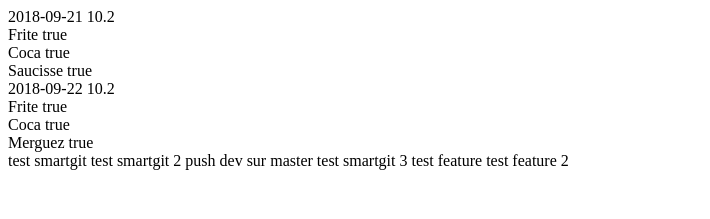
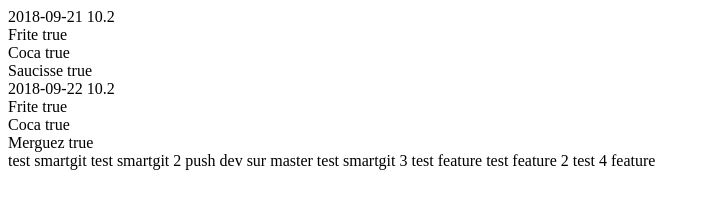
Before and after one commit to VanRottanaYOU/ExosObservables, an Angular app: page / in a window 1280 px wide. Shown: the top 219 px of the page, without its empty margins (0-710 px from the left). Built offline with nearby package versions, Linux system fonts and the light colour scheme; data requests are answered from the project's data file.

Commit message:
test 4 feature

```diff
--- a/src/app/test-flat-map/test-flat-map.component.html
+++ b/src/app/test-flat-map/test-flat-map.component.html
@@ -61,3 +61,4 @@
 test smartgit 3
 test feature
 test feature 2
+test 4 feature
```
